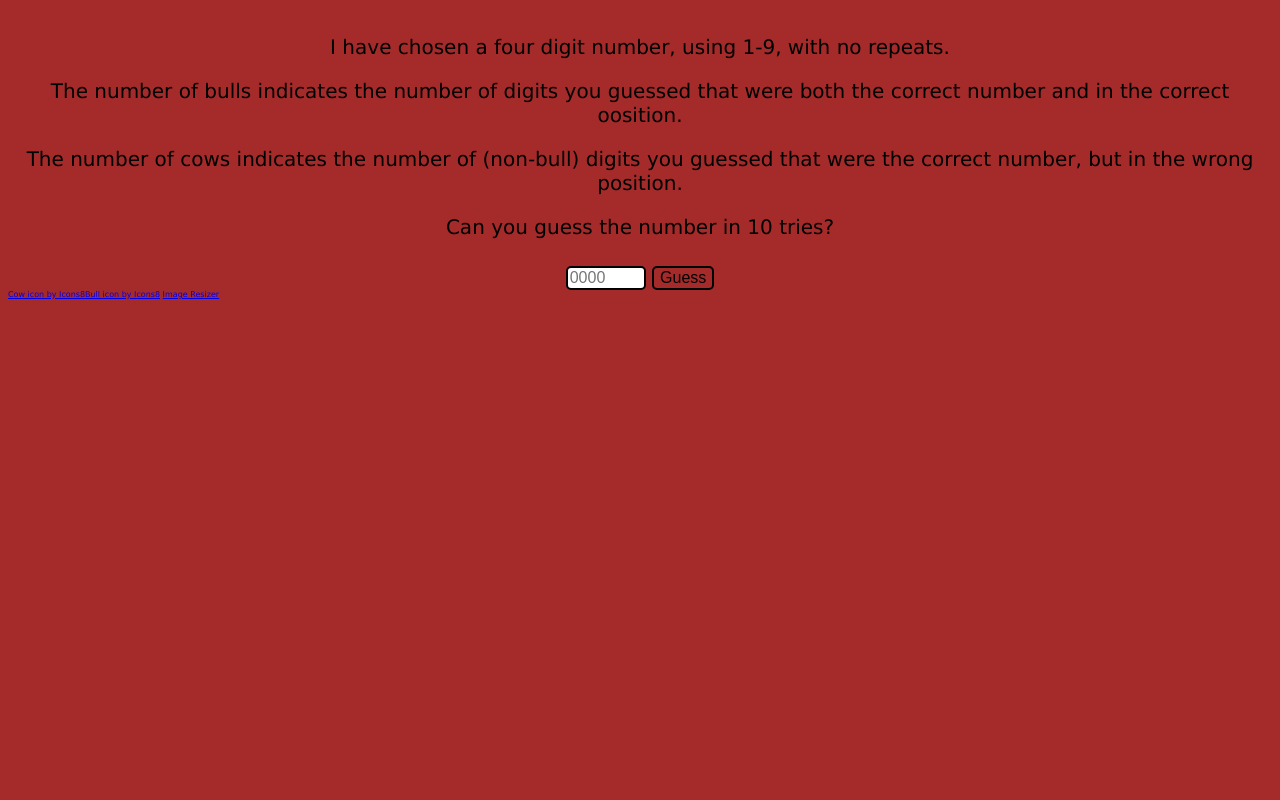
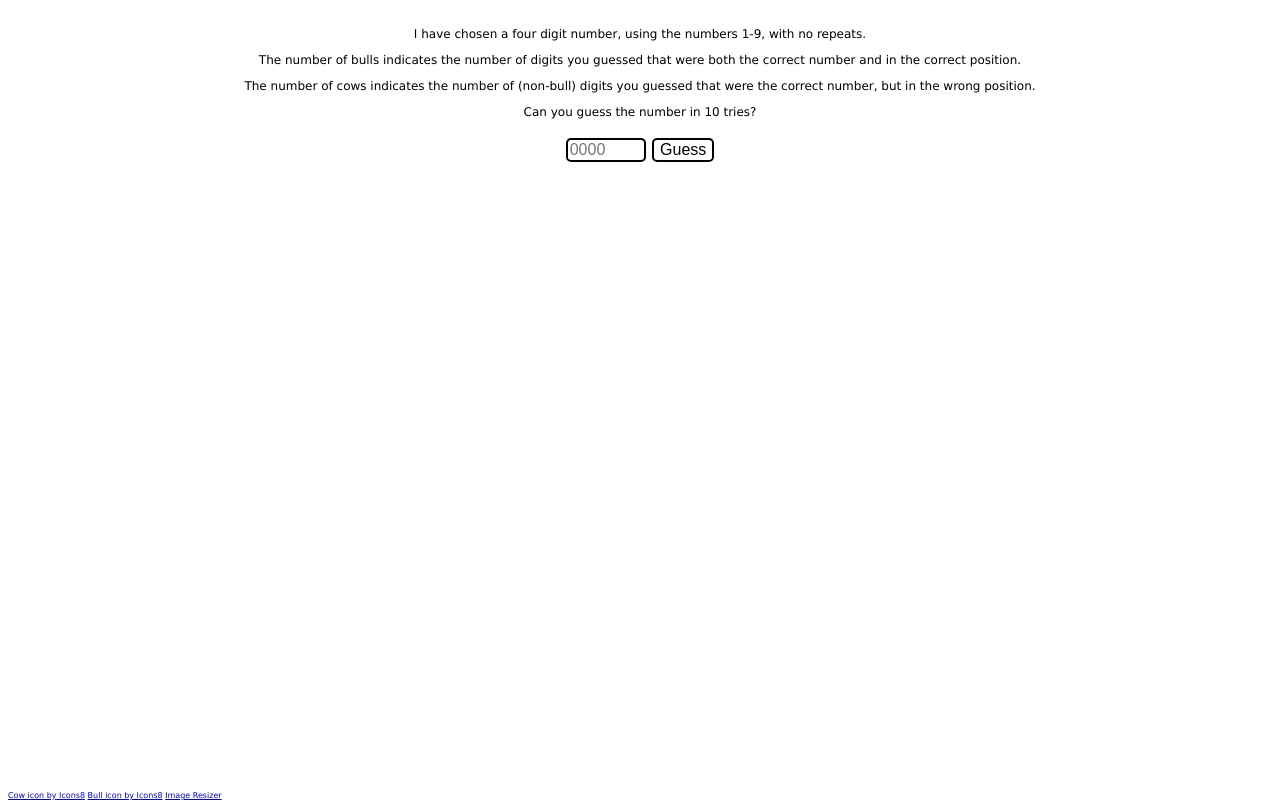
Before and after one commit to writerdean/cows_and_bulls, a plain HTML site: page index.html in a window 1280 px wide. Drawn offline with Linux system fonts and the light colour scheme.

Commit message:
score area now has scroll ability, smaller text for inzstructions

```diff
--- a/app.js
+++ b/app.js
@@ -9,6 +9,7 @@ let guesses = 0
 let already_guessed_display = document.querySelector('already-guessed')
 let scoreArea = document.querySelector('.score')
 let inputNumbers = document.querySelectorAll('.number')
+// let currentFocus = inputNumbers[guesses].focus()
 let currentGuess = 0
 let text = document.querySelector('.text')
 let cowIcon = 'images/cowIcon30.png'
@@ -48,7 +49,7 @@ function getScore() {
   alreadyGuessed.unshift([currentGuess, count.bulls, count.cows])
   console.log('alreadyGuessed in getScore: ' + alreadyGuessed)
 
-    scoreArea.innerHTML = `<p>${alreadyGuessed[0][0]} - (${count.bulls} <img src=${bullIcon}>) (${count.cows} <img src=${cowIcon}>)  ${scoreArea.innerHTML}</p>`
+    scoreArea.innerHTML = `<p>${alreadyGuessed[0][0]} - ${count.bulls}<img src=${bullIcon}>    ${count.cows}<img src=${cowIcon}>  ${scoreArea.innerHTML}</p>`
   guesses++
   // console.log('guesses now: ' + guesses)
 
--- a/index.html
+++ b/index.html
@@ -10,8 +10,8 @@
 </head>
 <body>
 
-    <div class='text'><p>I have chosen a four digit number, using 1-9, with no repeats.</p>
-    <p>The number of bulls indicates the number of digits you guessed that were both the correct number and in the correct oosition.</p><p>The number of cows indicates the number of (non-bull) digits you guessed that were the correct number, but in the wrong position.</p>
+    <div class='text'><p>I have chosen a four digit number, using the numbers 1-9, with no repeats.</p>
+    <p>The number of bulls indicates the number of digits you guessed that were both the correct number and in the correct position.</p><p>The number of cows indicates the number of (non-bull) digits you guessed that were the correct number, but in the wrong position.</p>
     <p>Can you guess the number in 10 tries?</p></div>
 
     <input id='playAgain' class='hidden' type="button" value="Play Again?" onclick='location.reload(true);'/>
@@ -80,24 +80,9 @@
 
 
 <div class='score'></div>
-<footer><a href="https://icons8.com/icon/1287/cow">Cow icon by Icons8</a><a href="https://icons8.com/icon/98937/bull">Bull icon by Icons8</a>
+<footer><a href="https://icons8.com/icon/1287/cow">Cow icon by Icons8</a> <a href="https://icons8.com/icon/98937/bull">Bull icon by Icons8</a>
     <a href="https://imageresize.org" target="_blank">Image Resizer</a></footer>
 <script src="app.js"></script>
 <!-- <script src="rosetta.js"></script> -->
 </body>
 </html>
-
-
-
-<!-- print();
-print('Bulls and Cows Game');
-print('-------------------');
-print('  You must guess the ' + len + ' digit number I am thinking of.');
-print('  The number is composed of the digits 1-9.');
-print('  No digit appears more than once.');
-print('  After each of your guesses, I will tell you:');
-print('    The number of bulls (digits in right place)');
-print('    The number of cows (correct digits, but in the wrong place)');
-print();
-
-The computer will create a number.  The number only has the digits 1-9, and each digit is only used once (no duplicates).  -->
--- a/style.css
+++ b/style.css
@@ -3,8 +3,8 @@
 }
 
 body {
-  height: 675px;
-  background-color: brown;
+  /* height: 675px; */
+  background-color: white;
   font-family: Verdana, Geneva, Tahoma, sans-serif;
   font-size: 1.25rem;
   text-align: center;
@@ -36,16 +36,37 @@ input {
 }
 
 .text {
+  font-size: .75rem;
   margin-top: 10px;
   padding: 5px;
 }
 
 footer {
-  position: absolute;
+  position: fixed;
+  bottom:0%;
   margin-right: 0%;
-  margin-bottom: 0;
   font-size: .5rem;
 }
 .score {
+  /* border: 3px solid red; */
+  max-height: 365px;
+  margin-top: 10px;
   font-size: 30px;
+  overflow: scroll;
 }
+
+.red {
+  color: red;
+}
+
+/* mobile {
+  smaller text
+} */
+
+/* scroll {
+  scrollable, focus always at top
+} */
+
+/* input {
+  focus on input for each guess
+} */
```
